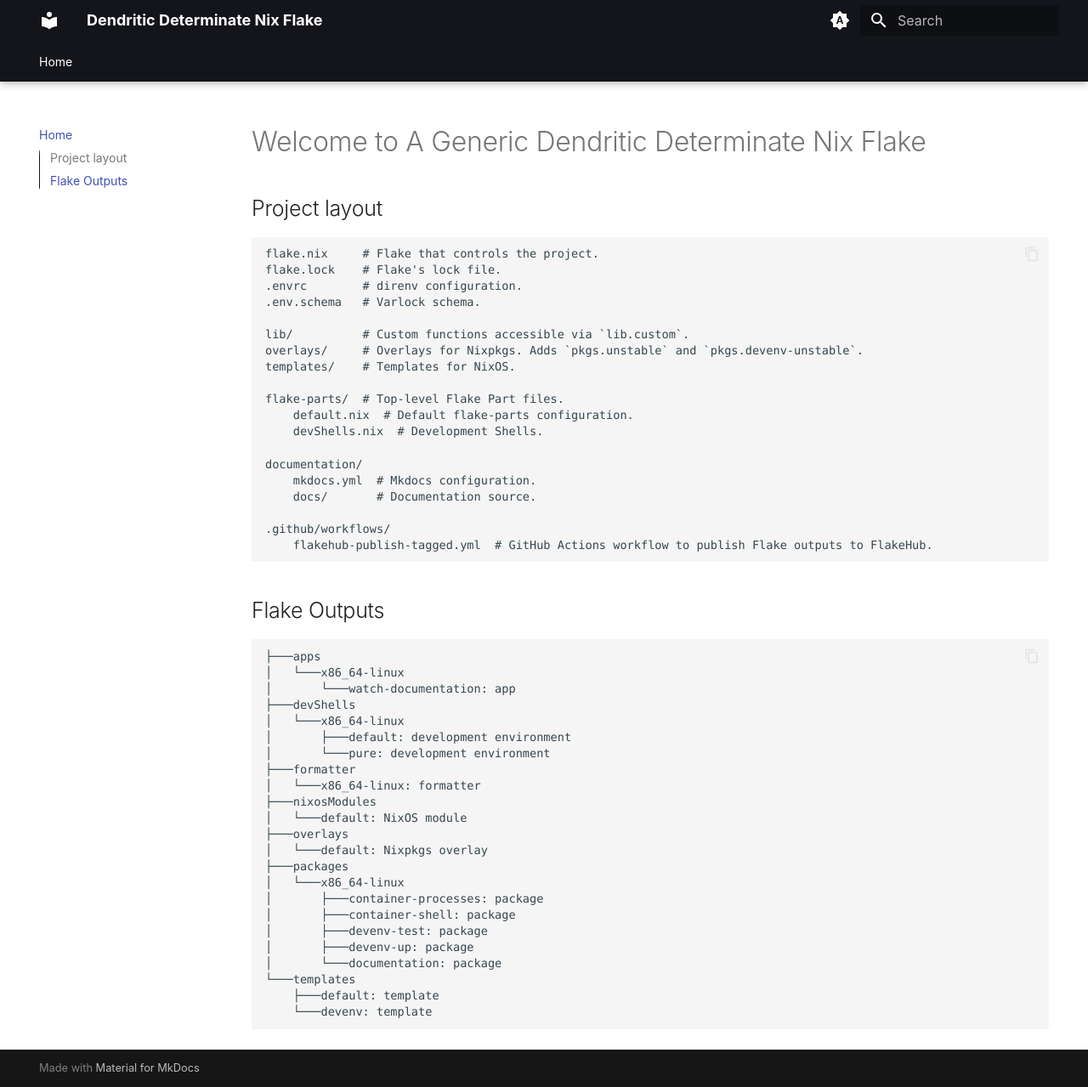
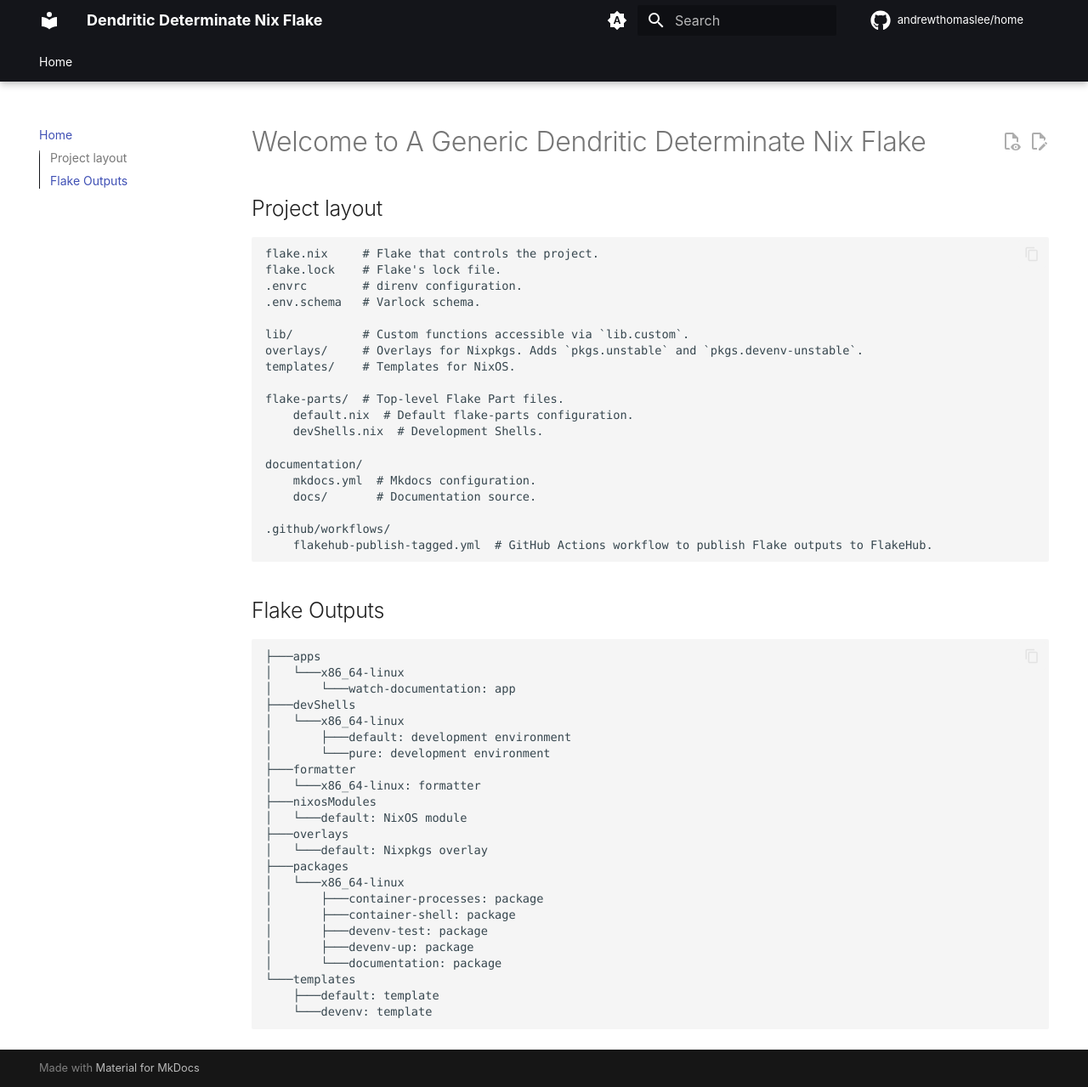
Before and after one commit to andrewthomaslee/home, an MkDocs documentation site: the page built from documentation/docs/index.md, in a window 1280 px wide and 1279 px high. Shown: the whole window at 85% size. Built offline with MkDocs 1.6.1 and Material for MkDocs 9.7.7, drawn with Linux system fonts in a browser that asks for light colours; comment, search, counter and statistics services are not loaded.

```diff
--- a/documentation/mkdocs.yml
+++ b/documentation/mkdocs.yml
@@ -1,5 +1,8 @@
 site_name: Dendritic Determinate Nix Flake
 site_author: Andrew Thomas Lee
+site_url: https://andrewthomaslee.github.io/home
+repo_url: https://github.com/andrewthomaslee/home
+repo_name: andrewthomaslee/home
 
 nav:
   - Home: index.md
```
Also changed, not shown: 5 other files.
